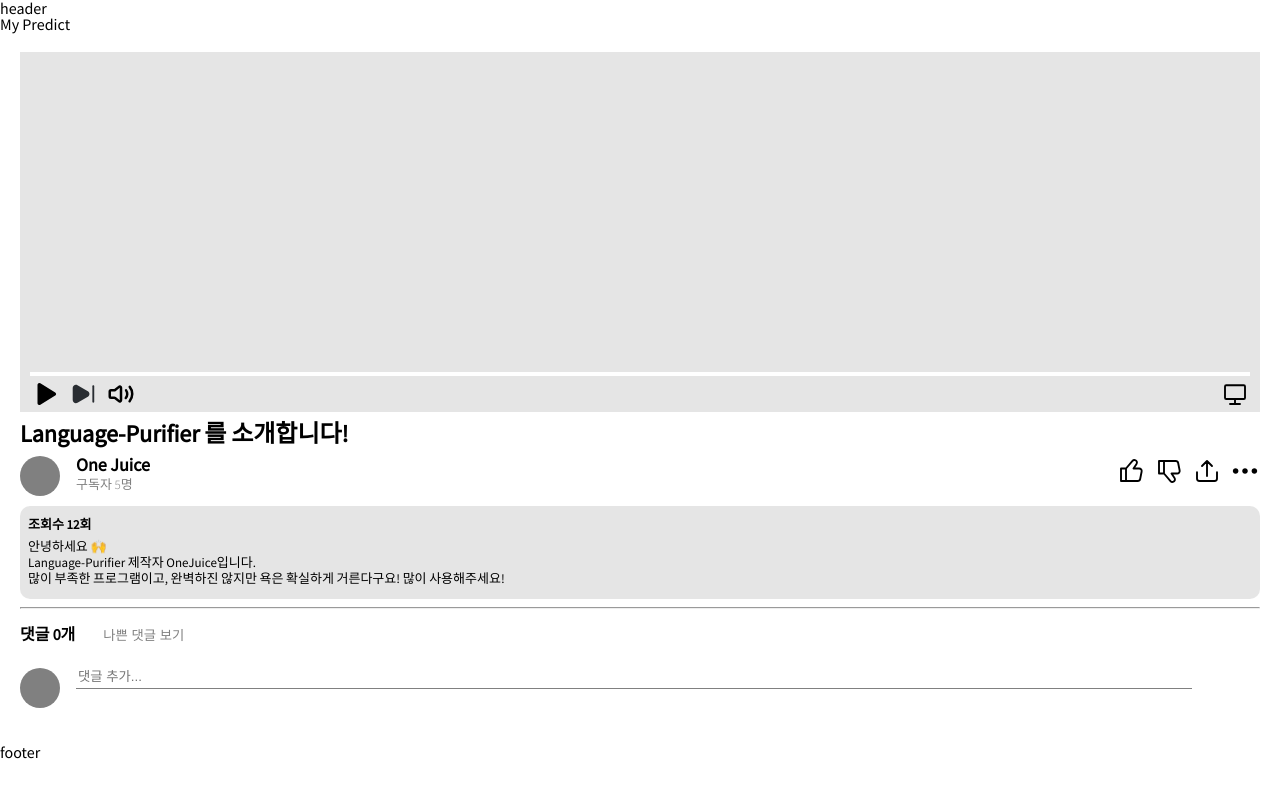
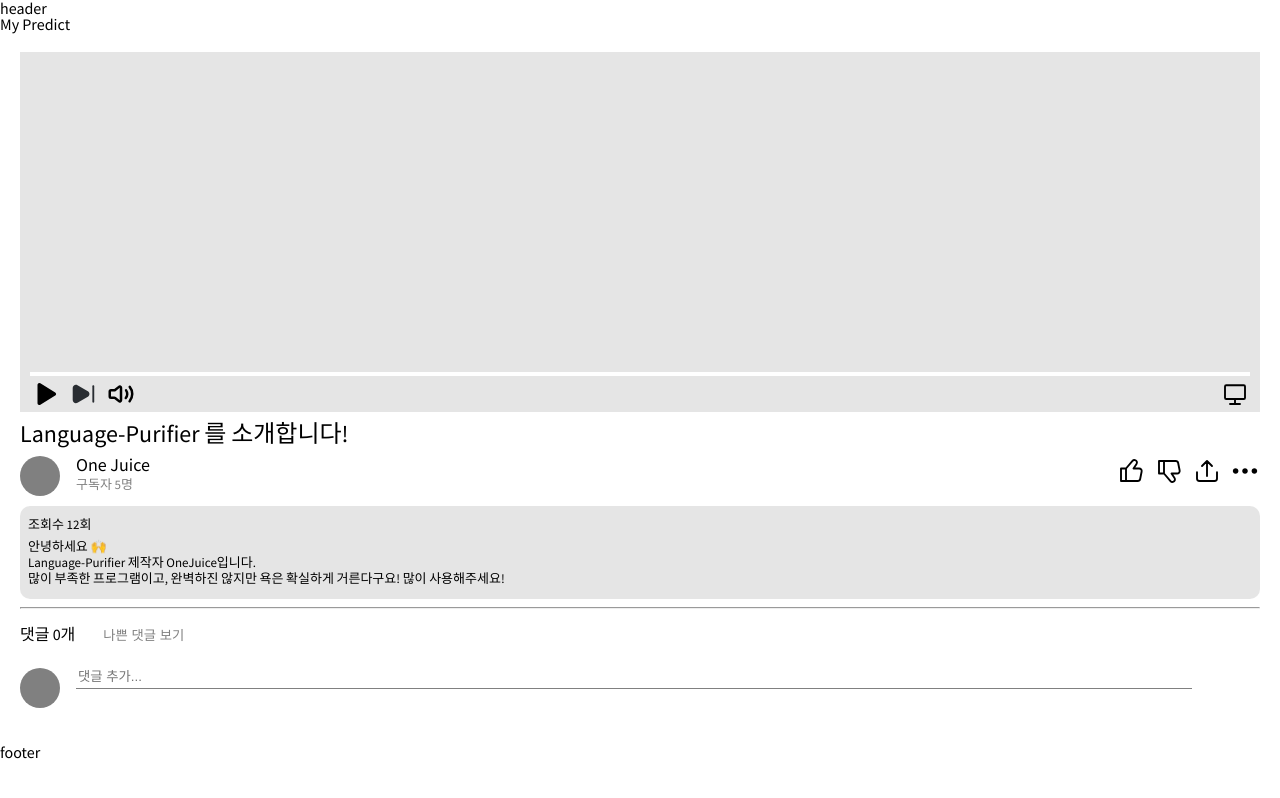
Before and after one commit to onejuice98/johna-sick, a Next.js app in the folder app/: page /predict in a window 1280 px wide. Built offline with nearby package versions, Linux system fonts and the light colour scheme.

Commit message:
refactor : reusable component span component desing 완

```diff
--- a/app/app/predict/page.tsx
+++ b/app/app/predict/page.tsx
@@ -1,5 +1,6 @@
 "use client";
-import Wrapper, { WrapperStyle } from "@/components/FlexWrapper";
+import Wrapper, { WrapperStyle } from "@/components/common/FlexWrapper";
+import Texts from "@/components/common/Texts";
 import { getPredict } from "@/pages/api/predict/result";
 import React, { useState } from "react";
 import styled from "styled-components";
@@ -11,25 +12,6 @@ const VideoOptions = styled(WrapperStyle)`
   border-top: 4px solid #fff;
 `;
 
-const InfoTitle = styled.span`
-  font-size: x-large;
-  font-weight: bold;
-`;
-
-const InfoWriter = styled.span`
-  font-size: large;
-  font-weight: bold;
-`;
-const InfoWriterSubscribe = styled.span`
-  font-size: small;
-  font-weight: 300;
-  color: gray;
-`;
-
-const VideoInfoViewer = styled.span`
-  font-size: small;
-  font-weight: bold;
-`;
 const VideoInfoParagraph = styled.p`
   font-size: small;
   line-height: 1rem;
@@ -45,10 +27,6 @@ const VisibleButton = styled.button`
     background-color: #a8a3a310;
     transition-duration: 500ms;
   }
-`;
-const CommentCount = styled.span`
-  font-weight: bold;
-  margin-right: 20px;
 `;
 const Avatar = styled.div`
   border-radius: 100%;
@@ -69,10 +47,6 @@ const CommentInput = styled.input`
   &:focus {
     outline: none;
   }
-`;
-const CommentWriter = styled.span`
-  font-size: small;
-  font-weight: bold;
 `;
 const CommentText = styled.p`
   font-size: small;
@@ -199,13 +173,19 @@ const Page = () => {
         </VideoOptions>
       </Wrapper>
       <Wrapper direction="column" mt={10}>
-        <InfoTitle>Language-Purifier 를 소개합니다!</InfoTitle>
+        <Texts fontSize="x-large" weight="bold">
+          Language-Purifier 를 소개합니다!
+        </Texts>
         <Wrapper justifyContent="space-between" mt={10}>
           <Wrapper gap={1}>
             <Avatar />
             <Wrapper direction="column" gap={0.25}>
-              <InfoWriter>One Juice</InfoWriter>
-              <InfoWriterSubscribe>구독자 5명</InfoWriterSubscribe>
+              <Texts fontSize="large" weight="bold">
+                One Juice
+              </Texts>
+              <Texts fontSize="small" weight={300} color="gray">
+                구독자 5명
+              </Texts>
             </Wrapper>
           </Wrapper>
           <Wrapper gap={0.5}>
@@ -320,7 +300,9 @@ const Page = () => {
           py={12}
           bgGray
         >
-          <VideoInfoViewer>조회수 12회</VideoInfoViewer>
+          <Texts fontSize="small" weight="bold">
+            조회수 12회
+          </Texts>
           <VideoInfoParagraph>
             안녕하세요 🙌 <br />
             Language-Purifier 제작자 OneJuice입니다. <br />
@@ -332,7 +314,9 @@ const Page = () => {
       <hr />
       <Wrapper direction="column" gap={1}>
         <div>
-          <CommentCount> 댓글 {comments.length}개</CommentCount>
+          <Texts weight="bold" mr={20}>
+            댓글 {comments.length}개
+          </Texts>
           <VisibleButton onClick={() => setVisible((prev) => !prev)}>
             {visible ? "나쁜 댓글 보기" : "나쁜 댓글 숨기기"}
           </VisibleButton>
@@ -352,7 +336,9 @@ const Page = () => {
             <Wrapper key={index} gap={1} mb={32}>
               <Avatar />
               <Wrapper direction="column" width="90%">
-                <CommentWriter>One Juice</CommentWriter>
+                <Texts fontSize="small" weight="bold">
+                  One Juice
+                </Texts>
                 <CommentText>
                   {visible && value.censor ? CENSOR_MESSAGE : value.comment}
                 </CommentText>
@@ -403,7 +389,7 @@ const Page = () => {
                       ></path>
                     </g>
                   </svg>
-                  <span> 답글 </span>
+                  <Texts fontSize="small"> 답글 </Texts>
                 </Wrapper>
               </Wrapper>
             </Wrapper>
--- /dev/null
+++ b/app/components/common/Texts.tsx
@@ -0,0 +1,39 @@
+import styled from "styled-components";
+
+interface TextStyleType {
+  fontSize?: "x-large" | "large" | "small";
+  color?: "gray";
+  weight?: "bold" | 300;
+  lineHeight?: number; //rem
+  mr?: number; // px
+  children?: React.ReactNode;
+}
+const TextStyle = styled.span<TextStyleType>`
+  font-size: ${(props) => props.fontSize};
+  font-weight: ${(props) => props.color};
+  color: ${(props) => props.color};
+  line-height: ${(props) => props.lineHeight + "rem"};
+  margin-right: ${(props) => props.mr + "px"};
+`;
+const Texts = ({
+  children,
+  fontSize,
+  color,
+  weight,
+  lineHeight,
+  mr,
+}: TextStyleType) => {
+  return (
+    <TextStyle
+      fontSize={fontSize}
+      color={color}
+      weight={weight}
+      lineHeight={lineHeight}
+      mr={mr}
+    >
+      {children}
+    </TextStyle>
+  );
+};
+
+export default Texts;
```
Also changed, not shown: app/components/common/FlexWrapper.tsx (renamed from app/components/FlexWrapper.tsx).
